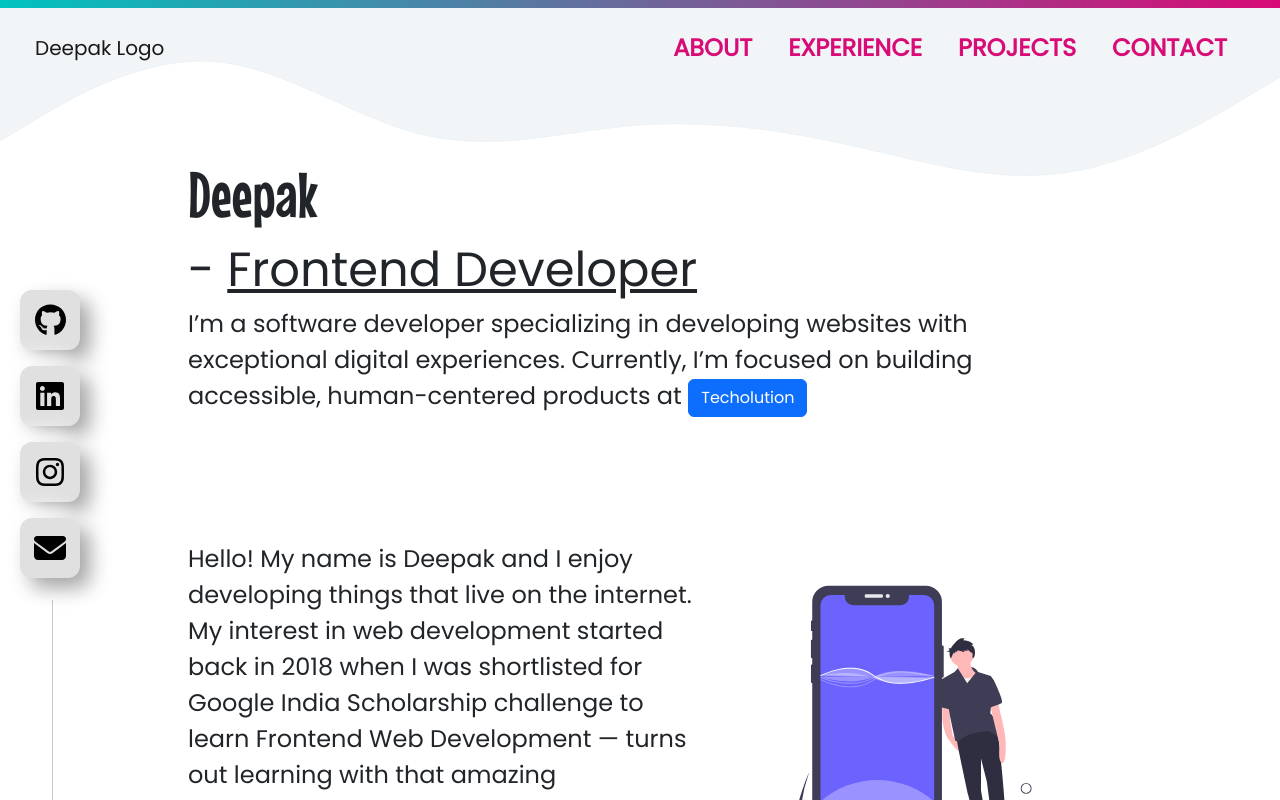
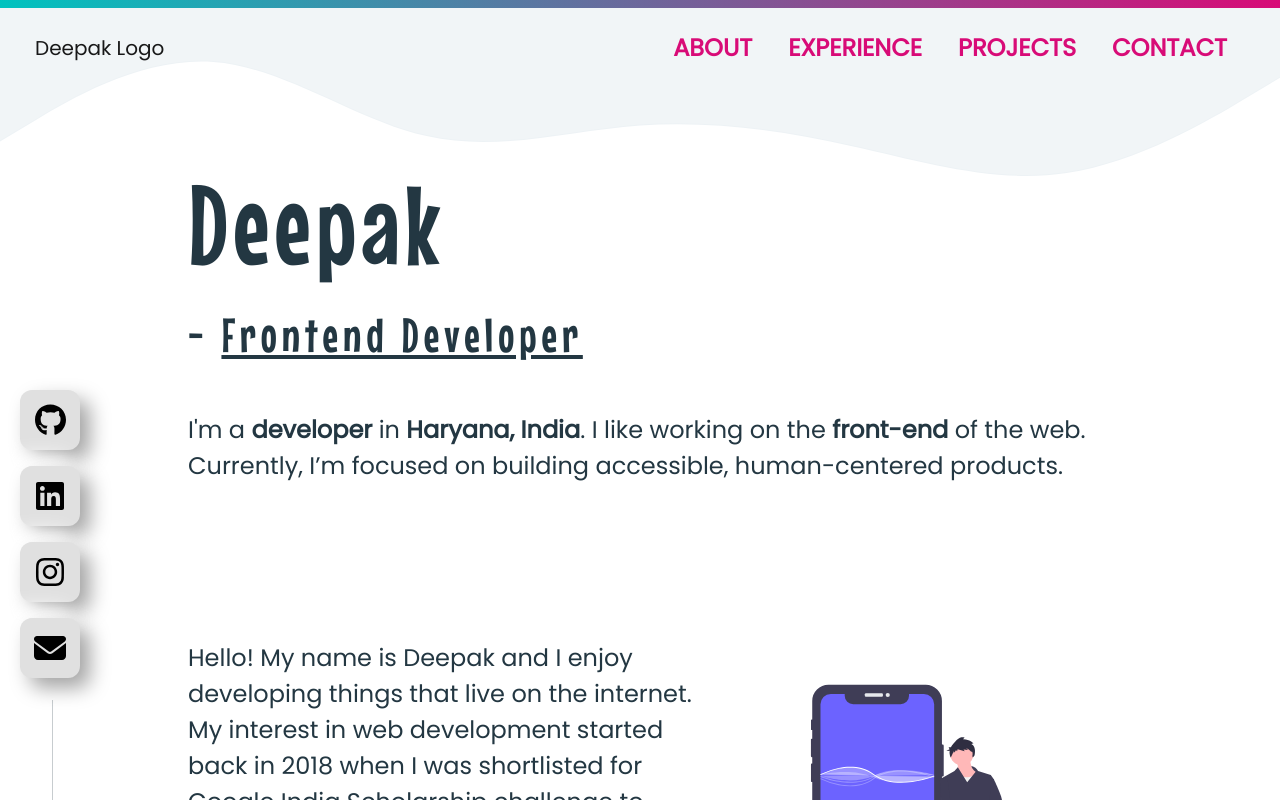
Before and after one commit to DKdEviL/portfolio, a React (Create React App) app: page / in a window 1280 px wide. Shown: the top 800 px of the page. Built offline with nearby package versions, Linux system fonts and the light colour scheme.

Commit message:
info section styles

```diff
--- a/src/App.css
+++ b/src/App.css
@@ -4,7 +4,7 @@ font-family: 'Poppins', sans-serif; */
 body {
   /* background: linear-gradient(-45deg, #d8dde0, #c8c5ccf5, #e5eeec, #fffb); */
   background-size: 400% 400%;
-  color: black;
+  color: #233742 !important;
   font-family: 'Poppins', sans-serif;
 }
 
--- a/src/animations.scss
+++ b/src/animations.scss
@@ -44,19 +44,21 @@
       text-shadow: 0 1px 0 #cccccc, 0 2px 0 #cccccc, 0 3px 0 #cccccc, 0 4px 0 #cccccc, 0 5px 0 #cccccc, 0 6px 0 #cccccc, 0 7px 0 #cccccc, 0 8px 0 #cccccc, 0 9px 0 #cccccc, 0 50px 30px rgba(0, 0, 0, 0.3);
     }
   }
-  @keyframes text-pop-up-tr {
-    0% {
-      -webkit-transform: translateY(0) translateX(0);
-              transform: translateY(0) translateX(0);
-      -webkit-transform-origin: 50% 50%;
-              transform-origin: 50% 50%;
-      text-shadow: none;
+
+  @keyframes scannerAnim {
+    0%, 10% {
+     width: 0;
     }
-    100% {
-      -webkit-transform: translateY(-50px) translateX(50px);
-              transform: translateY(-50px) translateX(50px);
-      -webkit-transform-origin: 50% 50%;
-              transform-origin: 50% 50%;
-      text-shadow: 0 1px 0 #cccccc, 0 2px 0 #cccccc, 0 3px 0 #cccccc, 0 4px 0 #cccccc, 0 5px 0 #cccccc, 0 6px 0 #cccccc, 0 7px 0 #cccccc, 0 8px 0 #cccccc, 0 9px 0 #cccccc, 0 50px 30px rgba(0, 0, 0, 0.3);
+
+    10%,20%,30%,40%,50%,60%,70%,80%,90%,100% {
+     border-right-color: transparent;
     }
-  }
+
+    11%,21%,31%,41%,51%,61%,71%,81%,91% {
+     border-right-color: $text-color-bold;
+    }
+
+    60%, 80%, 100% {
+     width: 100%;
+    }
+   }
--- a/src/components/info/info.scss
+++ b/src/components/info/info.scss
@@ -2,12 +2,24 @@
 @import '../../animations.scss';
 
 .name {
-    font-family: 'Mouse Memoirs', sans-serif;
+    font-size: clamp(3.5rem, 7.4666vw + 1.5rem, 7rem) !important;
 }
+.name, .title {
+    font-family: "Mouse Memoirs", sans-serif;
+    letter-spacing: 5px;
+}
+
 .container {
     padding: 20px !important;
 }
+
 .focusName {
-	-webkit-animation: focus-in-contract 0.7s cubic-bezier(0.250, 0.460, 0.450, 0.940) both;
-	        animation: focus-in-contract 0.7s cubic-bezier(0.250, 0.460, 0.450, 0.940) both;
+    -webkit-animation: focus-in-contract 0.7s cubic-bezier(0.250, 0.460, 0.450, 0.940) both;
+    animation: focus-in-contract 0.7s cubic-bezier(0.250, 0.460, 0.450, 0.940) both;
 }
+
+.info {
+    color: $text-color-bold;
+    font-weight: 500;
+    line-height: 1.5;
+}
--- a/src/components/info/info.tsx
+++ b/src/components/info/info.tsx
@@ -1,32 +1,17 @@
 import React, { useEffect, useState } from "react";
-import { empHistory } from "../../data/employment";
 import "./info.scss";
 
 const Info = () => {
-
   return (
     <div className="container">
-      <h1 className="display-3 name focusName">Deepak</h1>
-      <h1 className="display-5">
+      <h1 className="name focusName">Deepak</h1>
+      <h1 className="display-5 my-3 title">
         - <u>Frontend Developer</u>
       </h1>
-      <p className="fs-4">
-        I’m a software developer specializing in developing websites with
-        exceptional digital experiences. Currently, I’m focused on building
-        accessible, human-centered products at{" "}
-        <a
-          href={
-            empHistory.find((employer) => employer.current_employer === true)
-              ?.website
-          }
-          target="_"
-          className="btn btn-primary"
-        >
-          {
-            empHistory.find((employer) => employer.current_employer === true)
-              ?.employer_name
-          }
-        </a>
+      <p className="fs-4 info my-5">
+        I'm a <strong>developer</strong> in <strong>Haryana, India</strong>. I like working on the{" "}
+        <strong>front-end</strong> of the web. Currently, I’m focused on
+        building accessible, human-centered products.
       </p>
     </div>
   );
--- a/src/components/social/SocialLinks.tsx
+++ b/src/components/social/SocialLinks.tsx
@@ -55,7 +55,7 @@ const SocialLinks = () => {
 
       <div
         className="d-flex justify-content-center d-sm-flex d-none"
-        style={{ height: "200px" }}
+        style={{ height: "100px" }}
       >
         <div className="vr"></div>
       </div>
```
